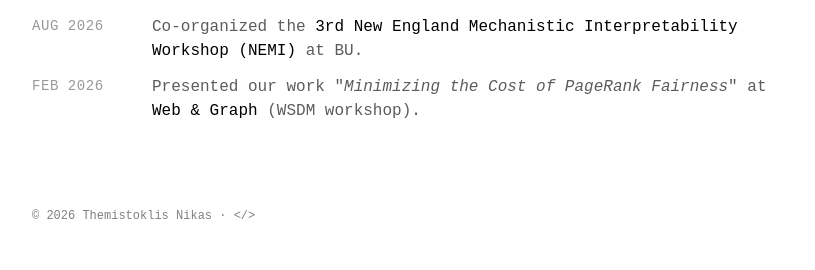
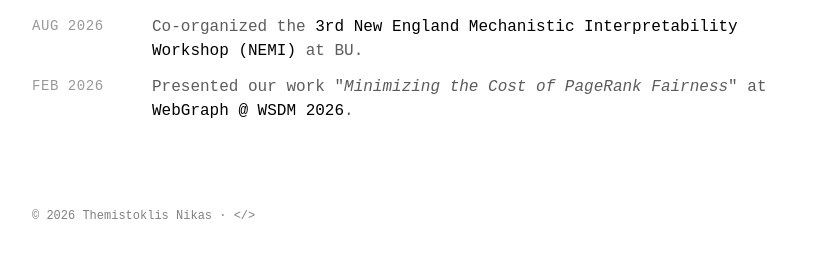
Before and after one commit to tnikas/tnikas.github.io, a Jekyll site: the page built from index.html, in a window 1280 px wide. Shown: the part 701-971 px from the top of the page, without its empty margins (232-1047 px from the left). Built offline with Jekyll 4.4.1, drawn with Linux system fonts in a browser that asks for light colours; some web fonts are replaced.

Commit message:
News: WebGraph @ WSDM 2026, matching the CV
Co-Authored-By: Claude Opus 5.5 <noreply@anthropic.com>

```diff
--- a/_data/news.yml
+++ b/_data/news.yml
@@ -5,4 +5,4 @@
   content_html: 'Co-organized the <a href="https://nemiconf.github.io/summer26/" target="_blank" rel="noopener">3rd New England Mechanistic Interpretability Workshop (NEMI)</a> at BU.'
 
 - date: 2026-02-15
-  content_html: 'Presented our work "<em>Minimizing the Cost of PageRank Fairness</em>" at <a href="https://aiimlab.org/events/WSDM_2026_WEB_and_GRAPH_2026_Workshop_on_Web_and_Graphs_Responsible_Intelligence_and_Social_Media.html" target="_blank" rel="noopener">Web &amp; Graph</a> (WSDM workshop).'
+  content_html: 'Presented our work "<em>Minimizing the Cost of PageRank Fairness</em>" at <a href="https://aiimlab.org/events/WSDM_2026_WEB_and_GRAPH_2026_Workshop_on_Web_and_Graphs_Responsible_Intelligence_and_Social_Media.html" target="_blank" rel="noopener">WebGraph @ WSDM 2026</a>.'
```
